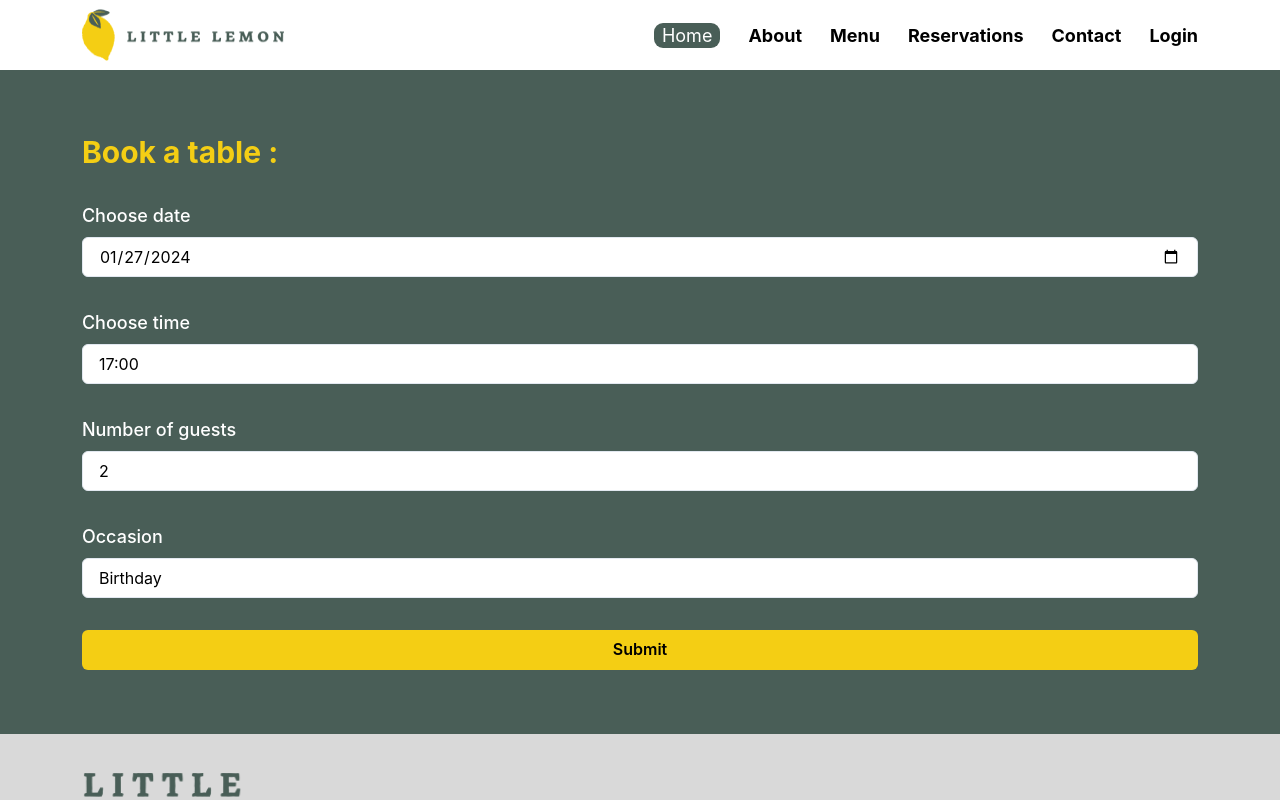
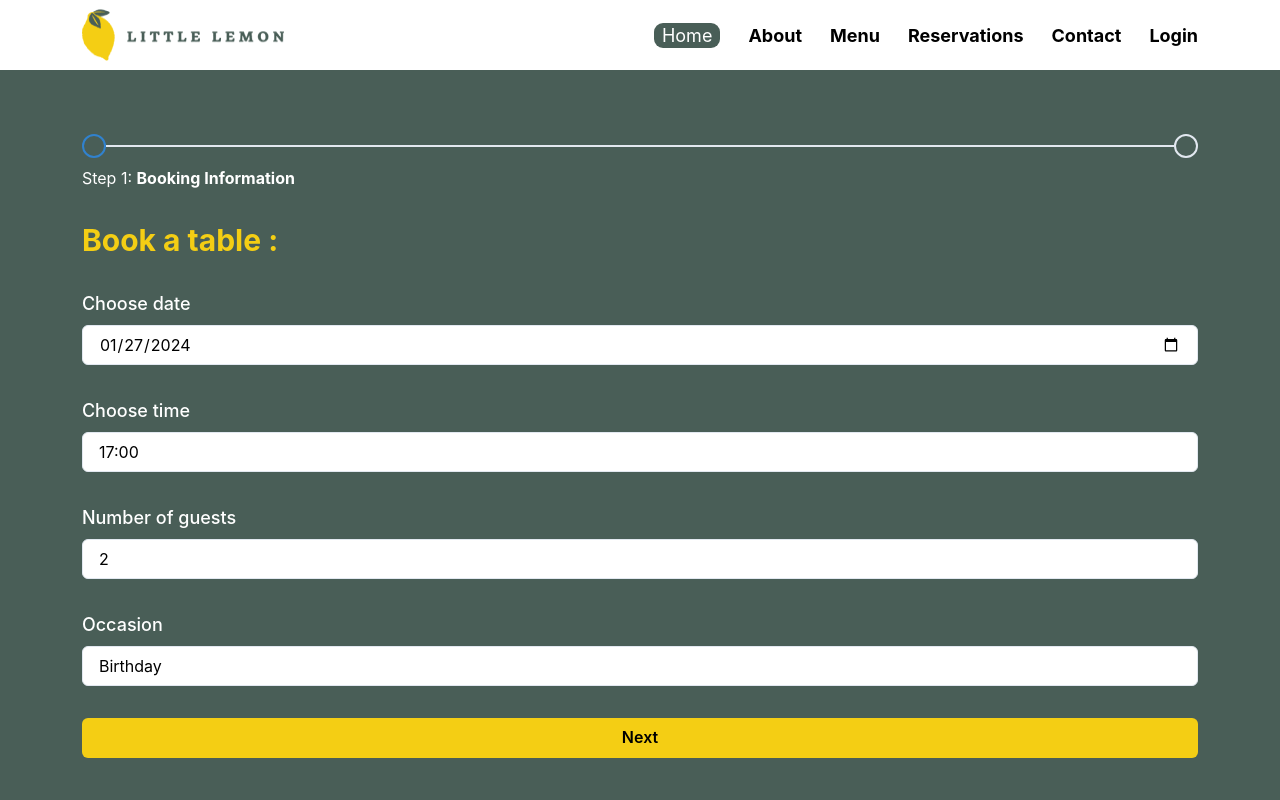
Before and after one commit to hassanaboukhalil/little_lemon_restaurant, a React (Create React App) app: page /booking-page in a window 1280 px wide. Shown: the top 800 px of the page. Built offline with nearby package versions, Linux system fonts and the light colour scheme.

Commit message:
add another form inputs and use stepper from chakra ui

```diff
--- a/src/components/others/BookingForm.js
+++ b/src/components/others/BookingForm.js
@@ -1,8 +1,30 @@
-import { Button, FormControl, FormErrorMessage, FormLabel, Input, Select, Heading } from '@chakra-ui/react'
+import { Button, FormControl, FormErrorMessage, FormLabel, Input, Select, Heading, Box, Progress, Stack, Text, InputGroup, InputLeftAddon } from '@chakra-ui/react'
 import { useFormik } from 'formik'
 import * as Yup from 'yup'
 import React from 'react'
 import AvailableTimes from './availableTimes'
+import {
+    Step,
+    StepDescription,
+    StepIcon,
+    StepIndicator,
+    StepNumber,
+    StepSeparator,
+    StepStatus,
+    StepTitle,
+    Stepper,
+    useSteps,
+  } from '@chakra-ui/react'
+import PhoneInput from 'react-phone-number-input'
+import PhoneInputWithCountrySelect from 'react-phone-number-input'
+import 'react-phone-number-input/style.css'; // Import the CSS for styling
+
+
+const steps = [
+    { title: 'First', description: 'Booking Information' },
+    { title: 'Second', description: 'Contact Information' },
+]
+
 
 function BookingForm({times_reducer_obj , submitForm }) {
     const formik = useFormik({
@@ -10,7 +32,11 @@ function BookingForm({times_reducer_obj , submitForm }) {
             date: new Date().toISOString().split('T')[0],
             time: "17:00",
             guests_nb: 2,
-            occasion: "Birthday"
+            occasion: "Birthday",
+            firstName: '',
+            lastName: '',
+            email: '',
+            phone: ''
         },
         onSubmit: (values) => {
             submitForm(values)
@@ -21,9 +47,21 @@ function BookingForm({times_reducer_obj , submitForm }) {
             occasion: Yup.string(),
             guests_nb: Yup.number()
             .min(2, "Must be at least 2 guests").max(10, "you can't book for more than 10 guests today")
-            .required("Required")
+            .required("Required"),
+            firstName: Yup.string().min(2, "the first name should contain at least 2 letters").max(10).required("Required"),
+            lastName: Yup.string().min(2, "the last name should contain at least 2 letters").max(10).required("Required"),
+            email: Yup.string().email("Invalid email address").required("Required"),
+            // phone: Yup.required("Required")
         })
     })
+
+
+    const { activeStep, setActiveStep } = useSteps({
+        index: 0,
+        count: steps.length,
+    })
+    const activeStepText = steps[activeStep].description
+
 
     function date_changed(e){
         formik.handleChange(e)
@@ -35,10 +73,32 @@ function BookingForm({times_reducer_obj , submitForm }) {
         formik.handleSubmit(e)
     }
 
+    function contactForm(){
+        setActiveStep(1)
+    }
+
     return (
         <section className='section1'>
             <div className='container form-div'>
                 <form className='booking-form' onSubmit={handle_submit}>
+                    <Stack>
+                        <Stepper size='sm' index={activeStep} gap='0'>
+                            {steps.map((index) => (
+                                <Step key={index} gap='0'>
+                                    <StepIndicator>
+                                        <StepStatus complete={<StepIcon />} />
+                                    </StepIndicator>
+                                    <StepSeparator _horizontal={{ ml: '0' }} />
+                                </Step>
+                            ))}
+                        </Stepper>
+                        <Text>
+                            Step {activeStep + 1}: <b>{activeStepText}</b>
+                        </Text>
+                    </Stack>
+                    {
+                        activeStep === 0 ?
+                        <>
                             <Heading className='title' w="100%">Book a table :</Heading>
                             <FormControl role='group' isInvalid={formik.errors.date}>
                                 <FormLabel>Choose date</FormLabel>
@@ -65,9 +125,52 @@ function BookingForm({times_reducer_obj , submitForm }) {
                                     <option>not specified</option>
                                 </Select>
                             </FormControl>
-                    <Button type="submit" w="100%" bg="#7f5ad5" color="white" isDisabled={(formik.errors.date || formik.errors.guests_nb) ? true : false} isLoading={false} aria-label="On Click">
+                            <Button w="100%" bg="#7f5ad5" color="white" isDisabled={(formik.errors.date || formik.errors.guests_nb) ? true : false} isLoading={false} aria-label="On Click" onClick={contactForm}>
+                                Next
+                            </Button>
+                        </>
+                        :
+                        <>
+                            <Heading className='title' w="100%">Contact Information :</Heading>
+                            <FormControl role='group' isInvalid={formik.errors.firstName}>
+                                <FormLabel>First Name</FormLabel>
+                                <Input type='text' {...formik.getFieldProps("firstName")} aria-label='Enter the your first name' required/>
+                                <FormErrorMessage>{formik.errors.firstName}</FormErrorMessage>
+                            </FormControl>
+                            <FormControl role='group' isInvalid={formik.errors.lastName}>
+                                <FormLabel>Last Name</FormLabel>
+                                <Input type='text' {...formik.getFieldProps("lastName")} aria-label='Enter the your last name' required/>
+                                <FormErrorMessage>{formik.errors.lastName}</FormErrorMessage>
+                            </FormControl>
+                            <FormControl role='group' isInvalid={formik.errors.email}>
+                                <FormLabel>Email</FormLabel>
+                                <Input type='email' {...formik.getFieldProps("email")} aria-label='Enter the email address' required/>
+                                <FormErrorMessage>{formik.errors.email}</FormErrorMessage>
+                            </FormControl>
+                            <FormControl role='group'>
+                                <FormLabel>Phone Number</FormLabel>
+                                {/* <InputGroup>
+                                    <InputLeftAddon />
+                                    <Input
+                                        type="tel"
+                                        placeholder="Enter phone number"
+                                        {...formik.getFieldProps("phone")}
+                                    />
+                                </InputGroup> */}
+                                <PhoneInput
+                                    placeholder="Enter phone number"
+                                    addInternationalOption={false}
+                                    name="phone"
+                                    value={formik.values.phone}
+                                    onChange={formik.handleChange}
+                                />
+                                <FormErrorMessage>{formik.errors.phone}</FormErrorMessage>
+                            </FormControl>
+                            <Button w="100%" bg="#7f5ad5" color="white" isDisabled={(formik.errors.date || formik.errors.guests_nb) ? true : false} isLoading={false} aria-label="On Click" onClick={contactForm}>
                                 Submit
                             </Button>
+                        </>
+                    }
                 </form>
             </div>
         </section>
```
Lines whose indentation alone changed are shown as unchanged.
